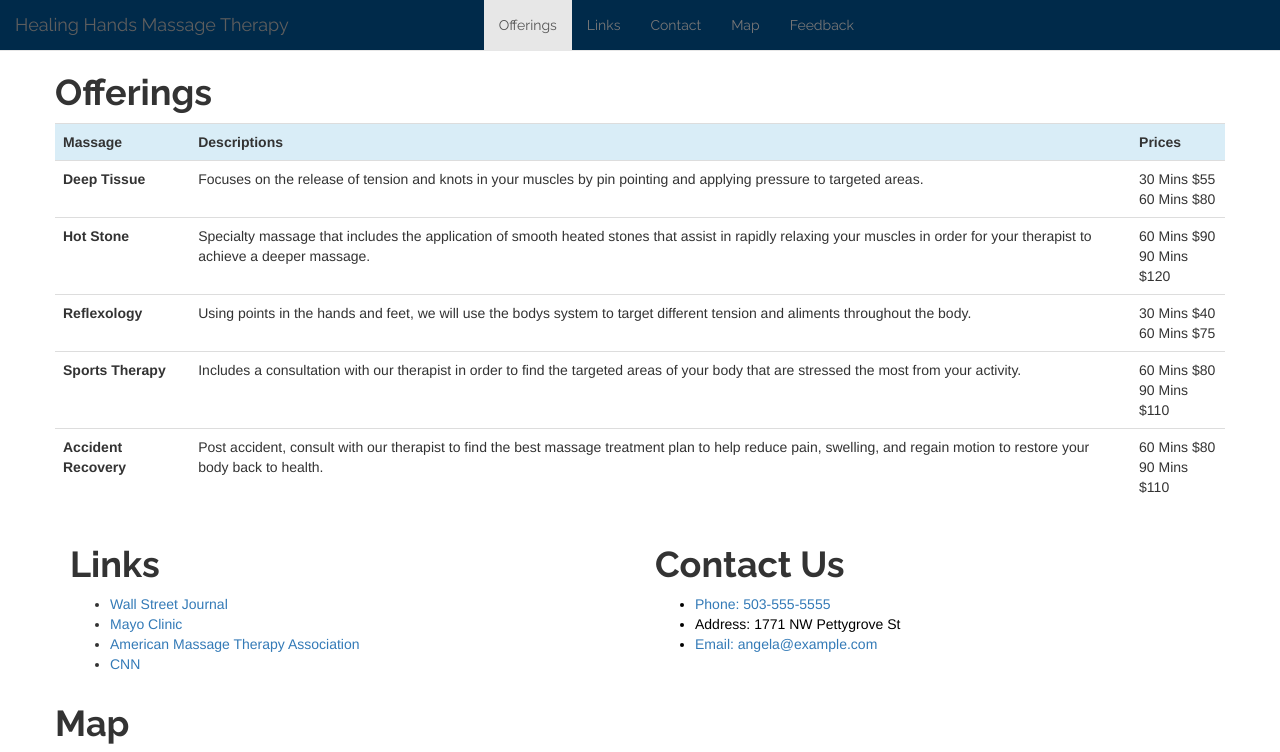
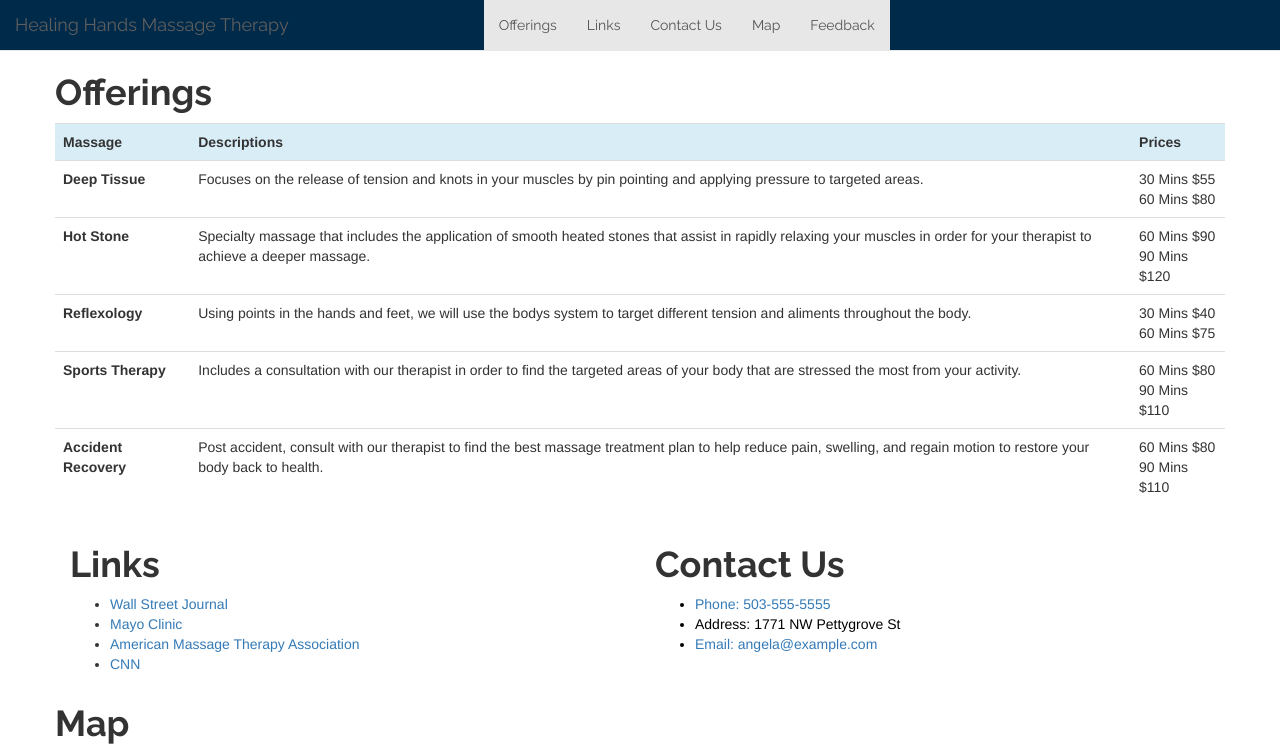
Before and after one commit to cpoff/gitTest, a plain HTML site: page index.html in a window 1280 px wide. Shown: the top 752 px of the page. Drawn offline with nearby package versions, Linux system fonts and the light colour scheme; grey boxes are pictures that could not be loaded.

Commit message:
added ids to section titles

```diff
--- a/index.html
+++ b/index.html
@@ -38,10 +38,10 @@
         <div class="collapse navbar-collapse" id="bs-example-navbar-collapse-1">
           <ul class="nav navbar-nav">
             <li class="active"><a href="#offerings">Offerings <span class="sr-only"></span></a></li>
-            <li><a href="#links"> Links</a> <li>
-            <li><a href="#contact">Contact</a> </li>
-            <li><a href="#map.html">Map</a> <li>
-            <li><a href="#feedback">Feedback </a> <li>
+            <li class="active"><a href="#links">Links <span class="sr-only"></span></a></li>
+            <li class="active"><a href="#contact">Contact Us <span class="sr-only"></span></a></li>
+            <li class="active"><a href="#map">Map <span class="sr-only"></span></a></li>
+            <li class="active"><a href="#feedback">Feedback <span class="sr-only"></span></a></li>
           </ul>
         </div><!-- /.navbar-collapse -->
       </div><!-- /.container-fluid -->
@@ -50,7 +50,7 @@
 	  <p></p>
     <div class="container">
       <div class="row">
-        <div class="first"><h1>Offerings</h1></div>
+        <div class="first"><h1 id="offerings">Offerings</h1></div>
           <table class="table table-responsive">
             <tbody>
               <tr class="info">
@@ -97,7 +97,7 @@
             </ul>
         </div> <!-- med-5 -->
         <div class="col-xs-6">
-          <h1 id="contact-us">Contact Us</h1>
+          <h1 id="contact">Contact Us</h1>
             <ul class="contact-info">
               <li class="phone"><a href="tel:503-555-5555">Phone: 503-555-5555</a></li>
               <li class="address">Address: 1771 NW Pettygrove St</li>
@@ -107,14 +107,14 @@
       </div> <!-- links/contacts row -->
 
       <div class="row">
-        <h1>Map</h1>
+        <h1 id="map">Map</h1>
 		<div class="embed-responsive embed-responsive-16by9"><p>
   				  <iframe class="embed-responsive-item" src="https://www.google.com/maps/embed?pb=!1m18!1m12!1m3!1d2794.8664836575686!2d-122.68925120000002!3d45.53289229999999!2m3!1f0!2f0!3f0!3m2!1i1024!2i768!4f13.1!3m3!1m2!1s0x549509fcbffd67ef%3A0x1d4decc910fdbeed!2s1771+NW+Pettygrove+St+%23140%2C+Portland%2C+OR+97209!5e0!3m2!1sen!2sus!4v1423020464027" width="800" height="300" frameborder="0" style="border:0"></iframe></iframe></p>
 		</div>
       </div> <!-- maps row -->
 
       <div class="row">
-        <h1>Feedback</h1>
+        <h1 id="feedback">Feedback</h1>
 		<div class="embed-responsive embed-responsive-16by9"><p>
   				  <iframe class="embed-responsive-item" src="https://docs.google.com/forms/d/1OZMZFW8v_Lo3SmjScu8pjL7HxHOxoKhYwpSxerY4QnE/viewform?embedded=true" width="760" height="500" frameborder="0" marginheight="0" marginwidth="0">Loading...</iframe>
       </div> <!-- feedback row -->
```
